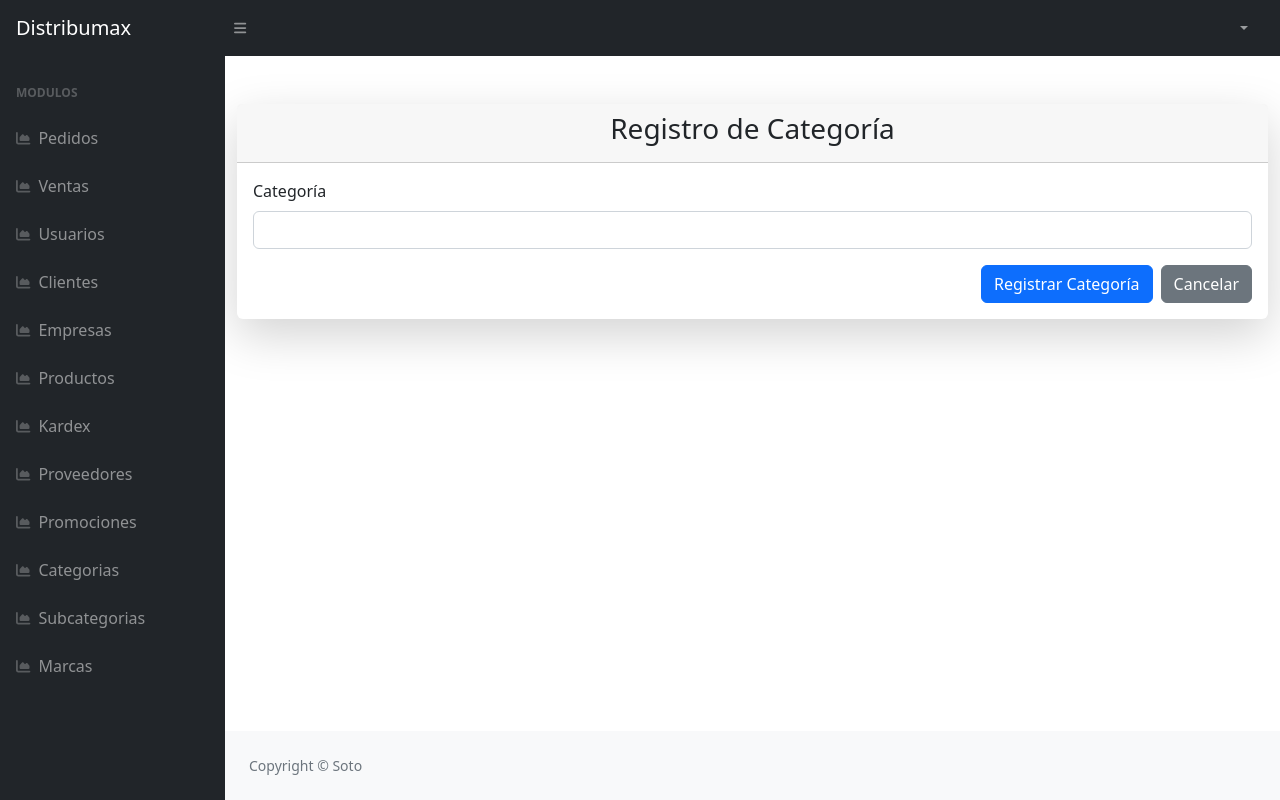
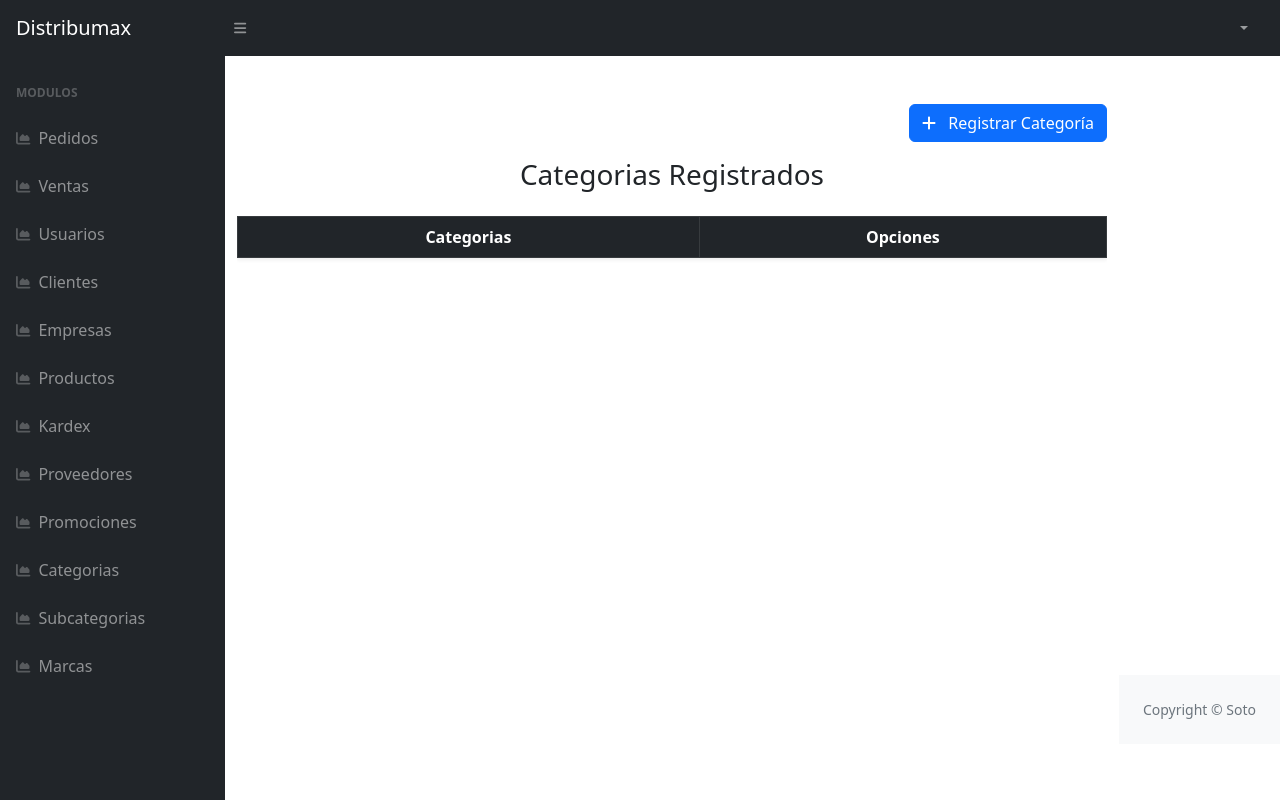
Before and after one commit to Mialoyto/distribumax, a PHP site: page /distribumax/views/Categorias/ in a window 1280 px wide. Run offline with PHP 8.4, Linux system fonts and the light colour scheme; lists and menus that the app fills with data are empty; some libraries are stand-ins or nearby versions.

Commit message:
cambios en subcategoria y categorias

```diff
--- a/header.php
+++ b/header.php
@@ -20,7 +20,7 @@
     <link rel="stylesheet" href="https://cdnjs.cloudflare.com/ajax/libs/font-awesome/6.0.0-beta3/css/all.min.css">
     <script src="https://cdn.jsdelivr.net/npm/sweetalert2@11"></script>
     <script src="https://cdn.jsdelivr.net/npm/@popperjs/core@2.11.7/dist/umd/popper.min.js"></script>
-<script src="https://cdn.jsdelivr.net/npm/bootstrap@5.3.0/dist/js/bootstrap.min.js"></script>
+    <script src="https://cdn.jsdelivr.net/npm/bootstrap@5.3.0/dist/js/bootstrap.min.js"></script>
 </head>
 
 <body class="sb-nav-fixed">
--- a/views/Categorias/index.php
+++ b/views/Categorias/index.php
@@ -1,28 +1,59 @@
 <?php
 require_once '../../header.php';
 ?>
+
 <div class="container mt-5">
-        <div class="card shadow-lg border-0 rounded-lg">
-            <div class="card-header">
-                <h3 class="text-center">Registro de Categoría</h3>
+    <!-- Botón para abrir el modal -->
+    <div class="d-flex justify-content-end mb-3">
+        <button type="button" class="btn btn-primary" data-bs-toggle="modal" data-bs-target="#categoriaModal">
+            <i class="fas fa-plus me-2"></i>
+            Registrar Categoría
+        </button>
     </div>
-            <div class="card-body">
+    <h3 class="text-center mb-4">Categorias Registrados</h3>
+    <div class="table-responsive">
+        <table class="table table-striped table-hover align-middle table-bordered shadow-sm" id="table-categoria">
+            <thead class="table-dark text-center">
+                <tr>
+                    <th>Categorias</th>
+
+                    <th>Opciones</th>
+                </tr>
+            </thead>
+            <tbody id="tabla-proveedores">
+                <!-- Aquí se agregarán dinámicamente los proveedores registrados -->
+            </tbody>
+        </table>
+        </div>
+    </div>
+    <!-- Modal para el registro de categoría -->
+    <div class="modal fade" id="categoriaModal" tabindex="-1" aria-labelledby="categoriaModalLabel" aria-hidden="true">
+        <div class="modal-dialog">
+            <div class="modal-content">
+                <div class="modal-header">
+                    <h5 class="modal-title" id="categoriaModalLabel">Registro de Categoría</h5>
+                    <button type="button" class="btn-close" data-bs-dismiss="modal" aria-label="Close"></button>
+                </div>
+                <div class="modal-body">
                     <!-- Formulario de Registro de Categoría -->
-                <form method="POST" action="#">
+                    <form method="POST" action="#" id="form-categoria">
                         <div class="mb-3">
                             <label for="categoria" class="form-label">Categoría</label>
                             <input type="text" class="form-control" id="categoria" name="categoria" required>
                         </div>
 
-                    <!-- Botones -->
+                        <!-- Botones del formulario dentro del modal -->
                         <div class="d-flex justify-content-end">
                             <button type="submit" class="btn btn-primary me-2">Registrar Categoría</button>
-                        <button type="reset" class="btn btn-secondary">Cancelar</button>
+                            <button type="reset" class="btn btn-secondary" data-bs-dismiss="modal">Cancelar</button>
                         </div>
                     </form>
                 </div>
             </div>
         </div>
+    </div>
+</div>
+
 <?php
 require_once '../../footer.php';
 ?>
--- a/views/Proveedores/index.php
+++ b/views/Proveedores/index.php
@@ -29,8 +29,8 @@
                 <!-- Aquí se agregarán dinámicamente los proveedores registrados -->
             </tbody>
         </table>
+        </div>
     </div>
-</div>
 
 <!-- Modal para el formulario de registro de proveedores -->
 <div class="modal fade" id="registroProveedorModal" tabindex="-1" aria-labelledby="registroProveedorModalLabel" aria-hidden="true">
```
Also changed, not shown: model/categoria.php (added, +20 -0 lines), views/Subcategoria/index.php (+7 -11 lines). Lines whose indentation alone changed are shown as unchanged.
